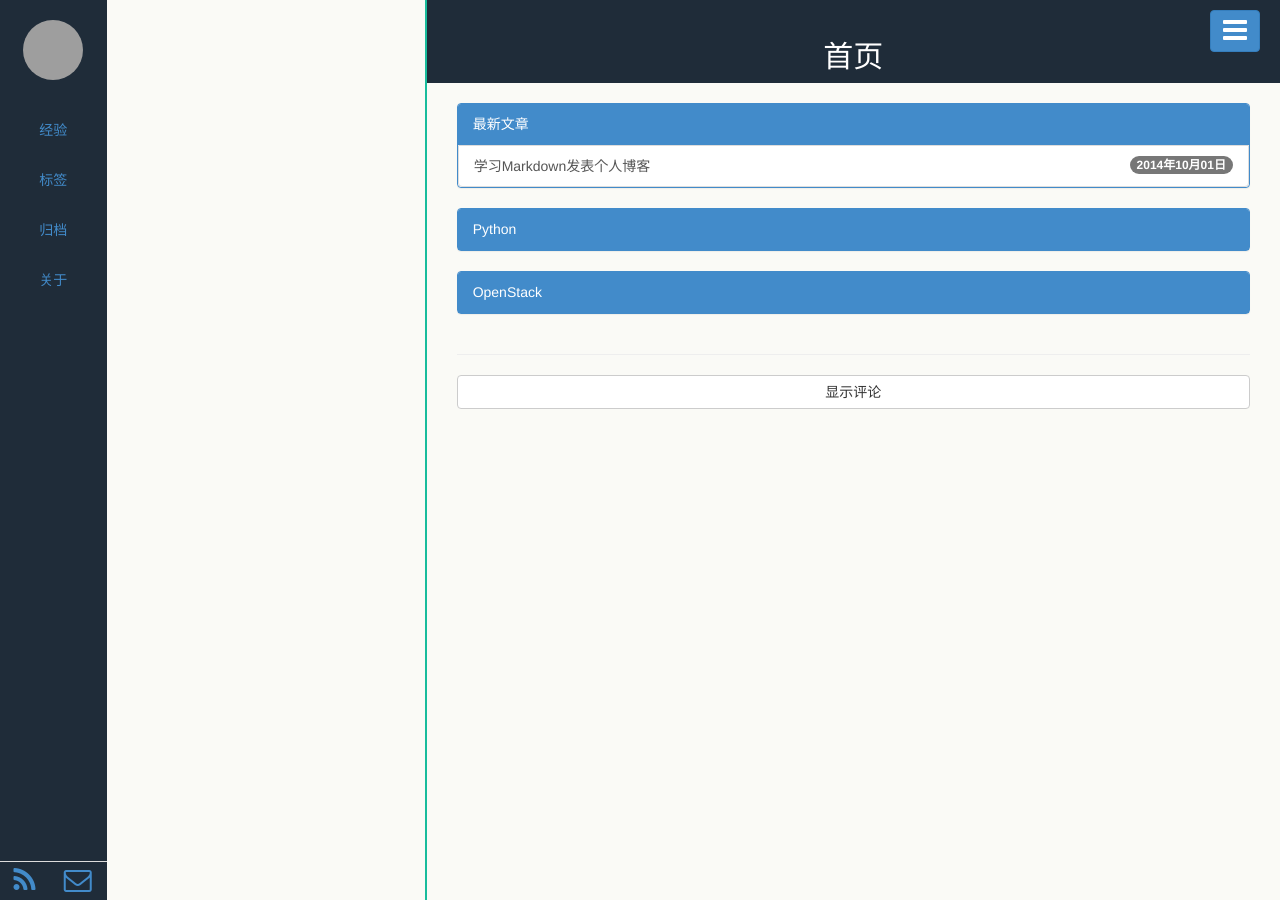
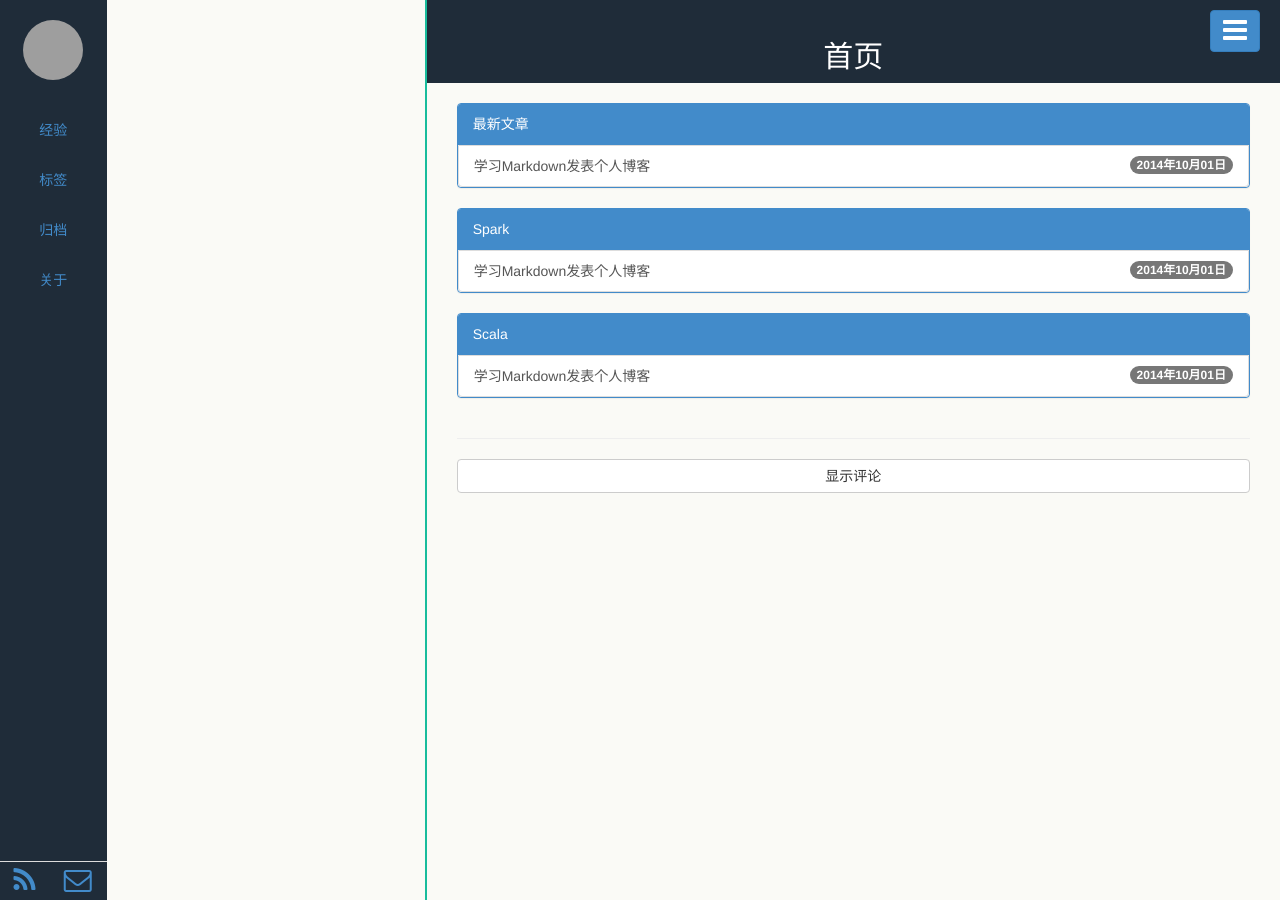
Before and after one commit to zhxuan/zhxuan.github.io, a Jekyll site: the page built from index.html, in a window 1280 px wide. Built offline with Jekyll 4.4.1, drawn with Linux system fonts in a browser that asks for light colours; Markdown is read by kramdown in place of the engine named in the settings; the list of posts is cut into pages by our own code; grey boxes are pictures that could not be loaded.

Commit message:
modify _config.yml

```diff
--- a/_config.yml
+++ b/_config.yml
@@ -34,8 +34,8 @@ active: 技术
 
 # 首页除了最新文章外显示分类
 cates:
-  - Python
-  - OpenStack
+  - Spark
+  - Scala
 
 # 中文本地化
 locals:
```
